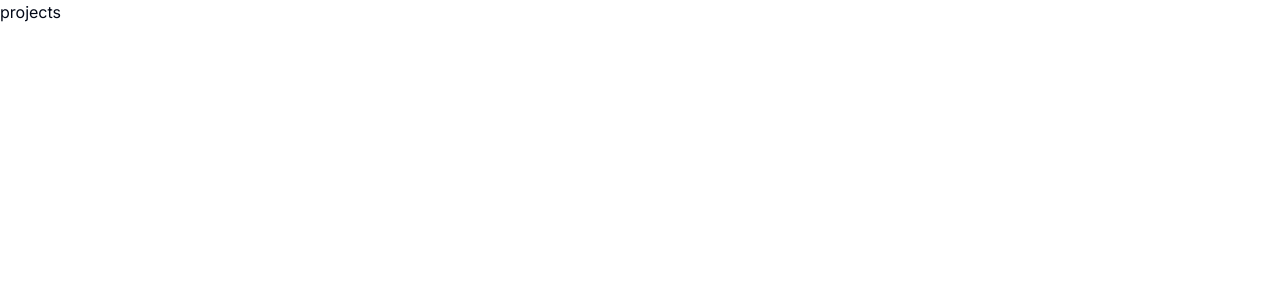
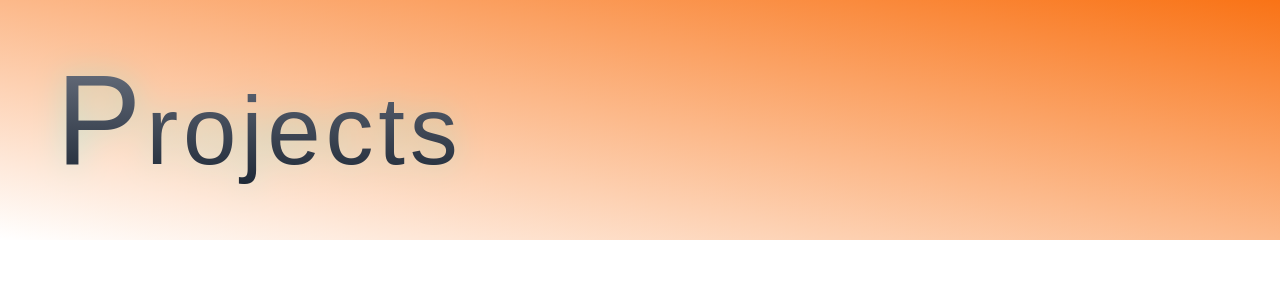
Before and after one commit to richardwaters9049/portfolio, a Next.js app: page /projects in a window 1280 px wide. Shown: the top 300 px of the page. Built offline with nearby package versions, Linux system fonts and the light colour scheme.

Commit message:
text update

```diff
--- a/app/dashboard/page.tsx
+++ b/app/dashboard/page.tsx
@@ -101,7 +101,7 @@ const Page: React.FC = () => {
                 <div className="bio p-6 flex flex-col gap-12">
                     <h2
                         ref={h2Ref}
-                        className="text-slate-100 font-angel text-9xl  drop-shadow-[0_0_15px_rgba(0,255,255,0.25)] tracking-wider bg-clip-text text-transparent bg-gradient-to-b from-teal-500 to-white"
+                        className="text-slate-100 font-angel text-8xl  drop-shadow-[0_0_15px_rgba(0,255,255,0.25)] tracking-wider bg-clip-text text-transparent bg-gradient-to-b from-teal-500 to-white first-letter:text-9xl first-letter:uppercase"
                     >
                         Welcome
                     </h2>
@@ -162,7 +162,7 @@ const Page: React.FC = () => {
                                 <span>GitHub</span>
                             </Link>
                             <Link
-                                href="https://linkedin.com/in/richy2024"
+                                href="/projects"
                                 target="_blank"
                                 rel="noopener noreferrer"
                                 className="flex flex-col items-center underline underline-offset-4 text-xl hover:scale-110 transition-transform"
--- a/app/projects/page.tsx
+++ b/app/projects/page.tsx
@@ -1,9 +1,19 @@
-import React from 'react'
+import React from "react";
 
 const projects = () => {
     return (
-        <div>projects</div>
-    )
-}
+        <section className="p-8 bg-gradient-to-bl from-orange-500 to-white">
+            <div className="p-6">
+                <h1
 
-export default projects
+                    className="font-angel text-8xl  drop-shadow-[0_0_15px_rgba(0,255,255,0.25)] tracking-wider first-letter:text-9xl first-letter:uppercase bg-clip-text text-transparent bg-gradient-to-b from-gray-500 to-gray-800"
+                >
+                    Projects
+                </h1>
+            </div>
+        </section>
+
+    );
+};
+
+export default projects;
```
